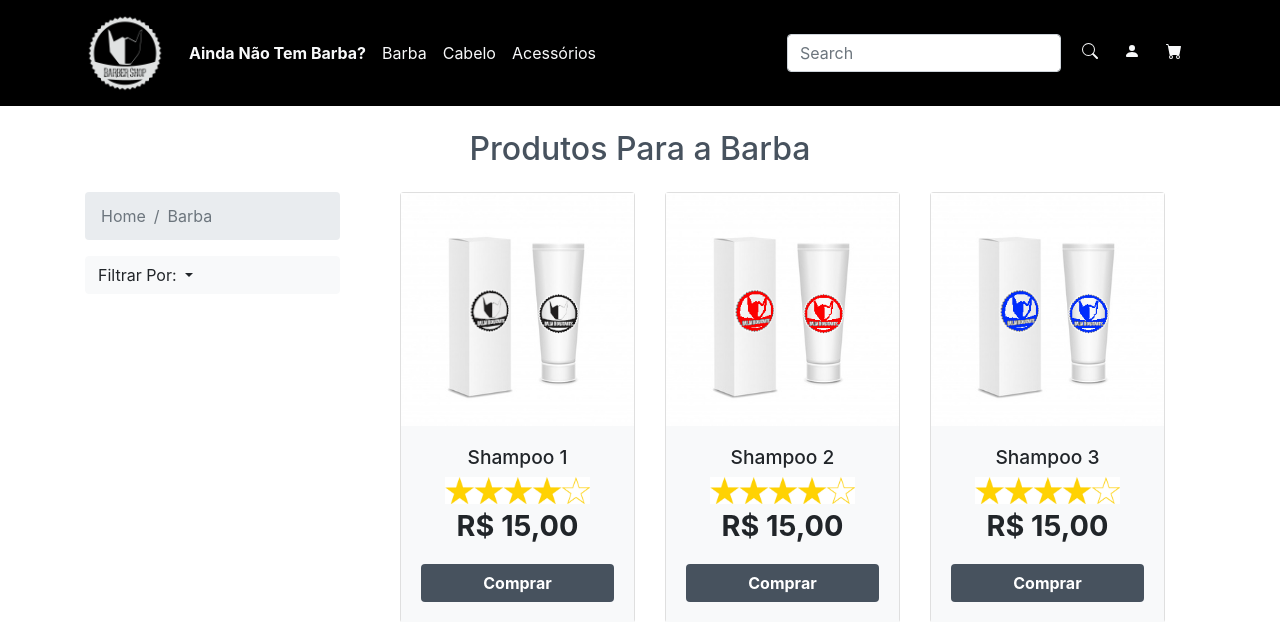
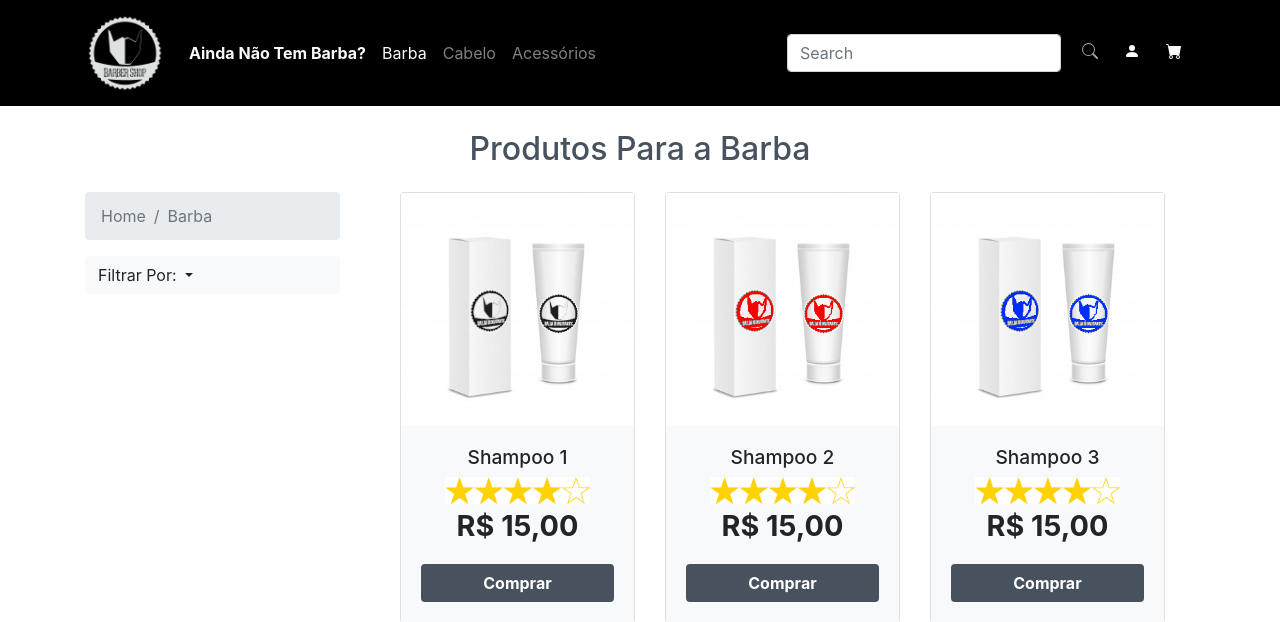
Before and after one commit to gustavolio/EcommerceBarberShop, a PHP site: page / in a window 1280 px wide. Shown: the top 622 px of the page. Run offline with PHP 8.4, Linux system fonts and the light colour scheme; some libraries are stand-ins or nearby versions.

Commit message:
disable buttons

```diff
--- a/CSS/general.css
+++ b/CSS/general.css
@@ -62,6 +62,11 @@
     color: #fff;
 }
 
+.nav-link.text-light.disable-btn {
+    color: gray !important;
+    pointer-events: none;
+}
+
 
 /* -- Produto -- */
 
--- a/index.html
+++ b/index.html
@@ -41,15 +41,15 @@
                             <a nav-link="bread.html" nav-selector="#content" class="nav-link text-light " href>Barba</a>
                         </li>
                         <li class="nav-item">
-                            <a nav-link="hair.html" nav-selector="#content" class="nav-link disabled text-light" href>Cabelo</a>
+                            <a nav-link="hair.html" nav-selector="#content" class="nav-link text-light disable-btn" href>Cabelo</a>
                         </li>
                         <li class="nav-item">
-                            <a nav-link="accessories.html" nav-selector="#content" class="nav-link disabled text-light" href>Acessórios</a>
+                            <a nav-link="accessories.html" nav-selector="#content" class="nav-link text-light disable-btn" href>Acessórios</a>
                         </li>
                     </ul>
                     <form class="form-inline my-2 my-lg-0">
                         <input class="form-control mr-sm-2" type="search" placeholder="Search" aria-label="Search" />
-                        <button class="btn btn-link my-2 my-sm-0 text-light" type="submit">
+                        <button class="btn btn-link my-2 my-sm-0 text-light" type="submit" disabled>
                             <svg class="bi bi-search" width="1em" height="1em" viewBox="0 0 16 16" fill="currentColor" xmlns="http://www.w3.org/2000/svg">
                                 <path fill-rule="evenodd" d="M10.442 10.442a1 1 0 0 1 1.415 0l3.85 3.85a1 1 0 0 1-1.414 1.415l-3.85-3.85a1 1 0 0 1 0-1.415z"/>
                                 <path fill-rule="evenodd" d="M6.5 12a5.5 5.5 0 1 0 0-11 5.5 5.5 0 0 0 0 11zM13 6.5a6.5 6.5 0 1 1-13 0 6.5 6.5 0 0 1 13 0z"/>
```
